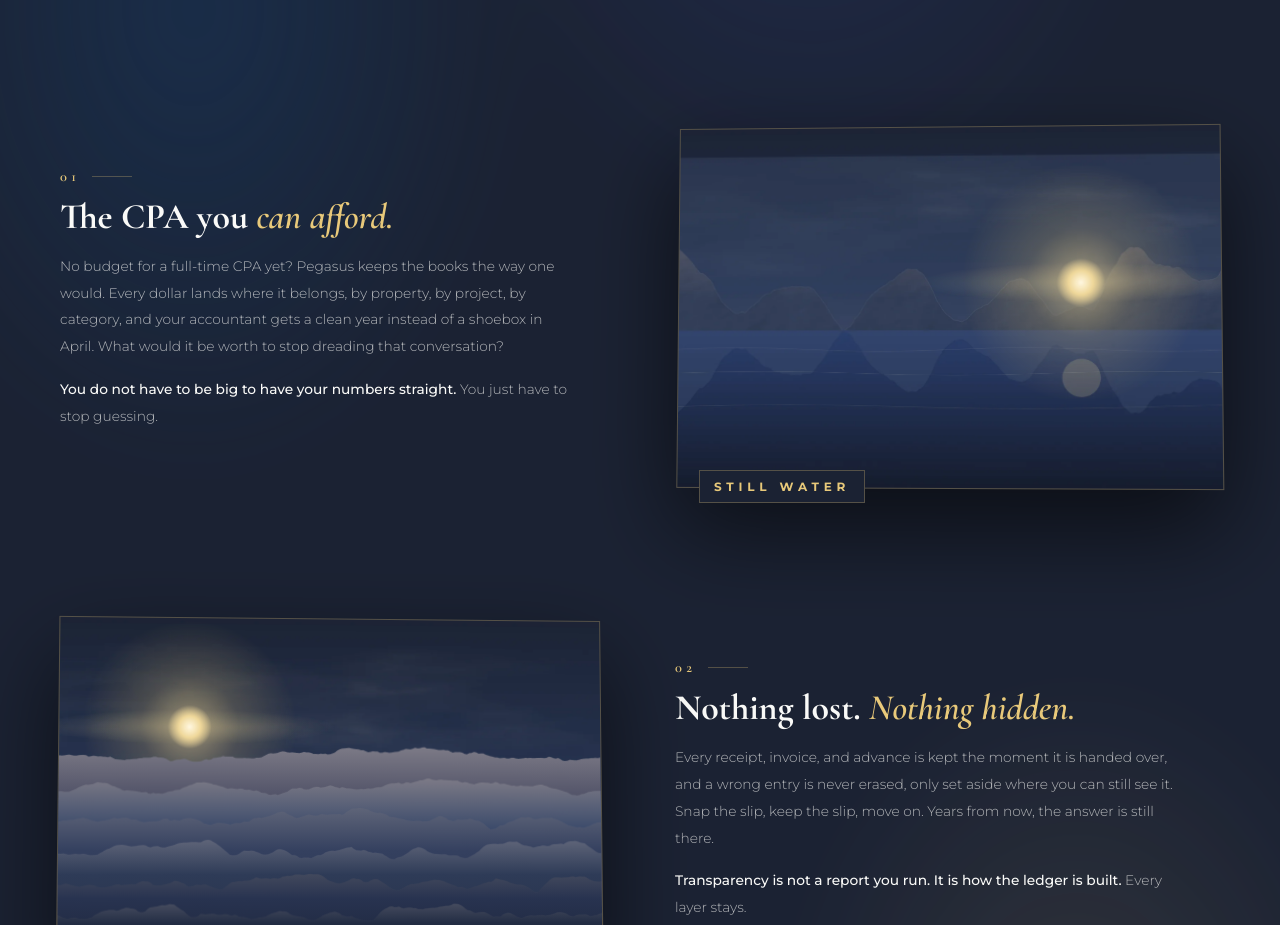
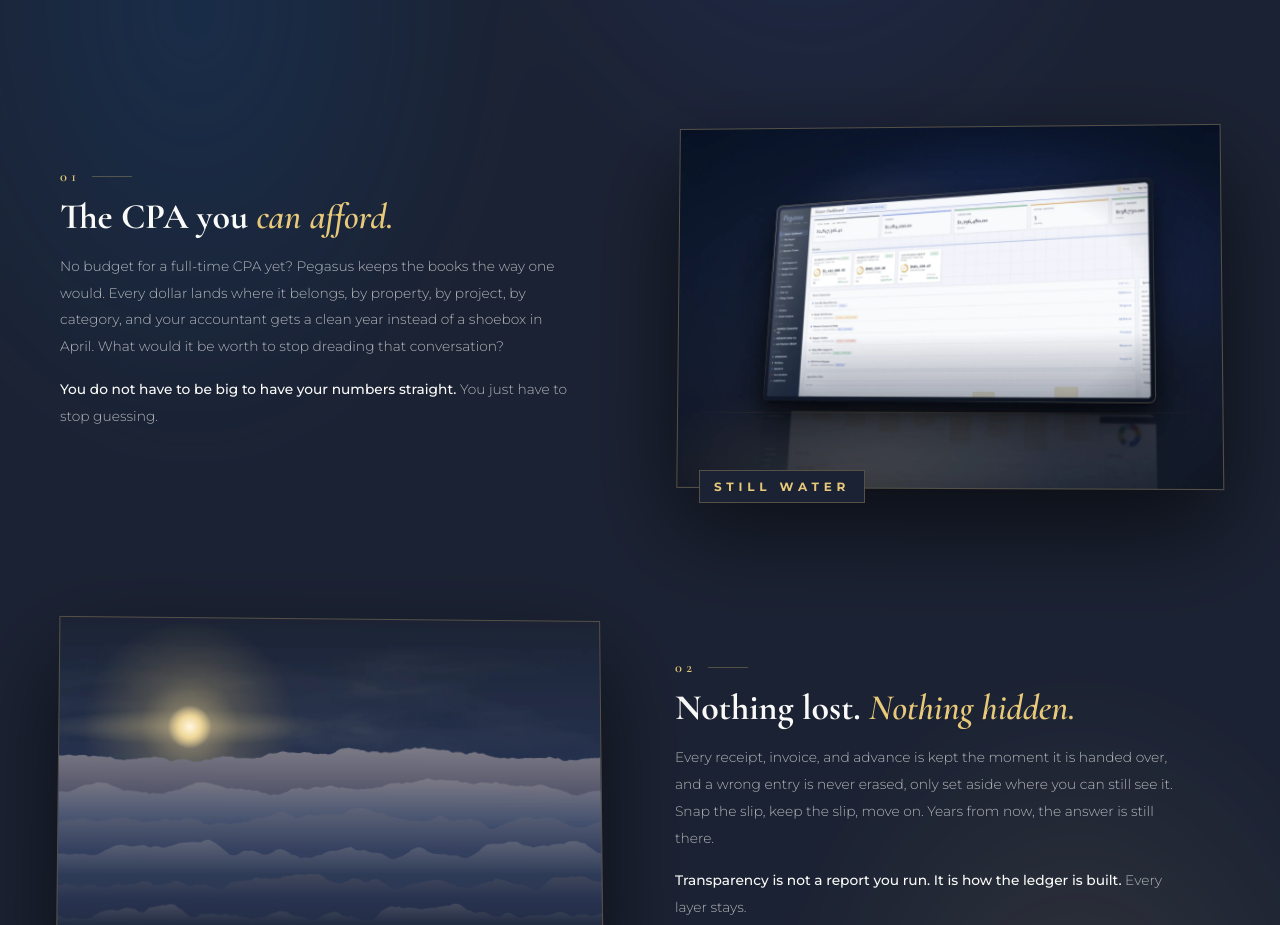
Before and after one commit to treboracuna/alexandras-properties, a website: page texacuna.html in a window 1280 px wide. Shown: the part 5240-6165 px from the top of the page. Drawn offline with nearby package versions, Linux system fonts and the light colour scheme.

Commit message:
#044 texacuna: Pegasus dashboard render in fb 01, all data invented
Replace the lake vignette in the first Pegasus feature block (The CPA you
can afford) with a product render of the Pegasus Master Dashboard.

NEW images/bos/v-pegasus-dash.webp, 2400x1600 (3:2, the frame's aspect),
55,764 bytes. Rendered in Chromium: an HTML replica of the Pegasus Master
Dashboard UI on a navy stage with a gold rim-lit bezel, floor reflection,
and grain. Every label and figure is invented and industry-neutral
(Entities, Accounts, Vendors, Contractors, Revenue). No real project,
vendor, address, figure, or user appears. Ruled 2026-09-05.

texacuna.html line 683: img src v-lake.webp -> v-pegasus-dash.webp, alt
"" -> "Pegasus Master Dashboard"; the v-lake SVG overlay (sun, ripples)
is removed from this frame because it was drawn for the landscape art.
+1 -1. v-lake.webp remains in use on the Pegasus card (line 573).
Caption on line 684 changes in #045.

```diff
--- a/texacuna.html
+++ b/texacuna.html
@@ -680,7 +680,7 @@ nav.site-nav.scrolled{background:rgba(27,34,51,0.84);backdrop-filter:blur(14px);
         <p><strong>You do not have to be big to have your numbers straight.</strong> You just have to stop guessing.</p>
       </div>
       <div class="fb-vis">
-        <div class="frame"><img class="vig-img" src="images/bos/v-lake.webp" alt="" loading="lazy" decoding="async"><svg class="vig vig-ov v-lake" xmlns="http://www.w3.org/2000/svg" viewBox="0 0 1200 760" preserveAspectRatio="xMidYMid slice" aria-hidden="true" focusable="false"><defs><radialGradient id="scvlk"><stop offset="0" stop-color="#fff8e1"/><stop offset="0.5" stop-color="#F0D89A" stop-opacity="0.98"/><stop offset="0.78" stop-color="#F0D89A" stop-opacity="0.45"/><stop offset="1" stop-color="#F0D89A" stop-opacity="0"/></radialGradient><radialGradient id="sgvlk"><stop offset="0" stop-color="#F0D89A" stop-opacity="0.6"/><stop offset="0.45" stop-color="#E8C97A" stop-opacity="0.2"/><stop offset="1" stop-color="#E8C97A" stop-opacity="0"/></radialGradient><radialGradient id="shvlk"><stop offset="0" stop-color="#F0D89A" stop-opacity="0.28"/><stop offset="1" stop-color="#F0D89A" stop-opacity="0"/></radialGradient></defs><circle class="vsunglow" cx="880" cy="330" r="228" fill="url(#sgvlk)"/><ellipse cx="880" cy="330" rx="342" ry="42" fill="url(#shvlk)"/><circle class="vsun" cx="880" cy="330" r="51" fill="url(#scvlk)"/><g class="ripples" stroke="#e6e1d6" stroke-opacity="0.12" stroke-width="1" fill="none"><path class="rip r1" d="M0,470 Q150,462 300,470 T600,470 T900,470 T1200,470"/><path class="rip r2" d="M0,520 Q200,512 400,520 T800,520 T1200,520"/><path class="rip r3" d="M0,590 Q250,582 500,590 T1000,590 T1200,590"/></g></svg></div>
+        <div class="frame"><img class="vig-img" src="images/bos/v-pegasus-dash.webp" alt="Pegasus Master Dashboard" loading="lazy" decoding="async"></div>
         <div class="cap">Still water</div>
       </div>
     </div>
```
Also changed, not shown: images/bos/v-pegasus-dash.webp (added).
